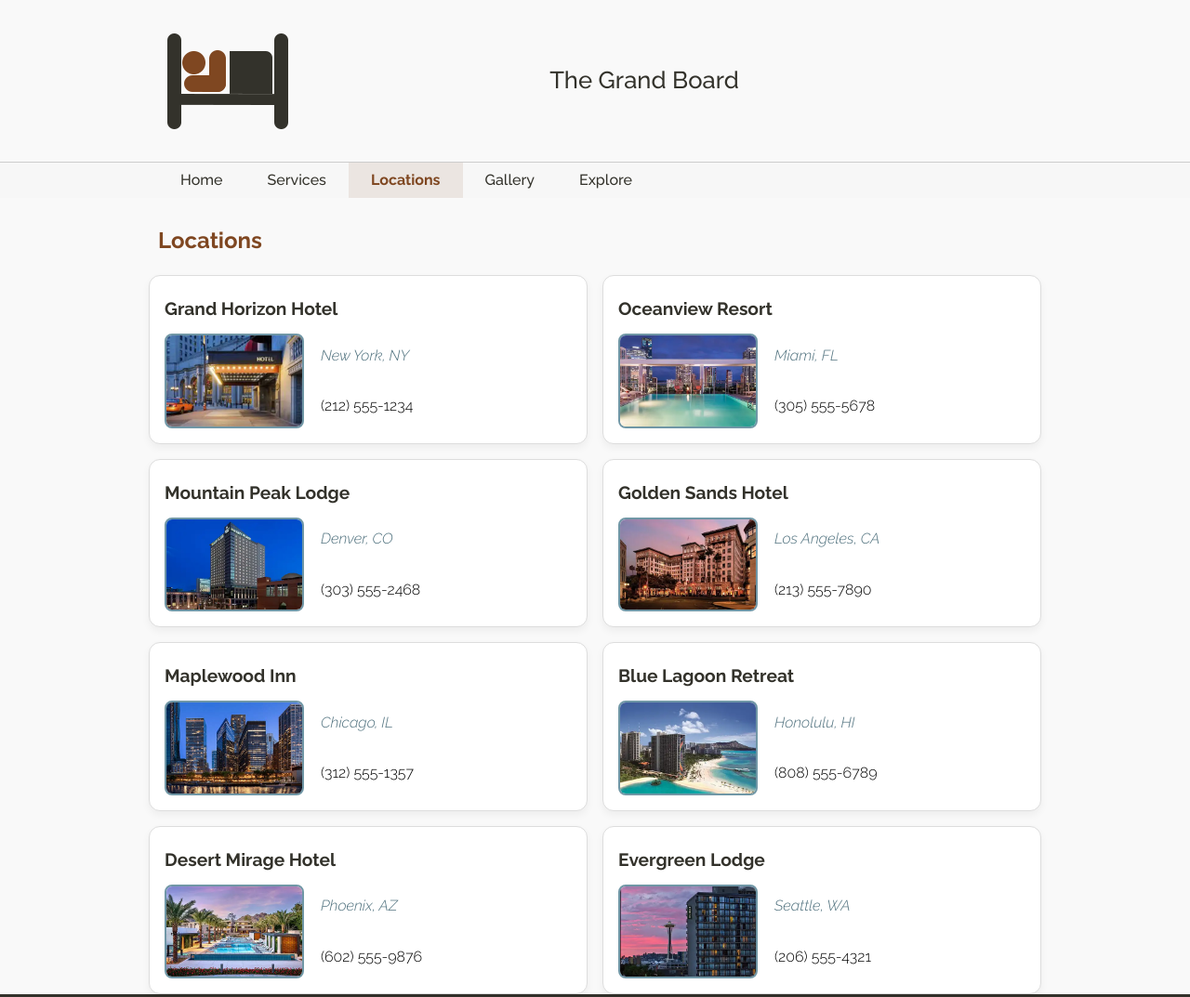
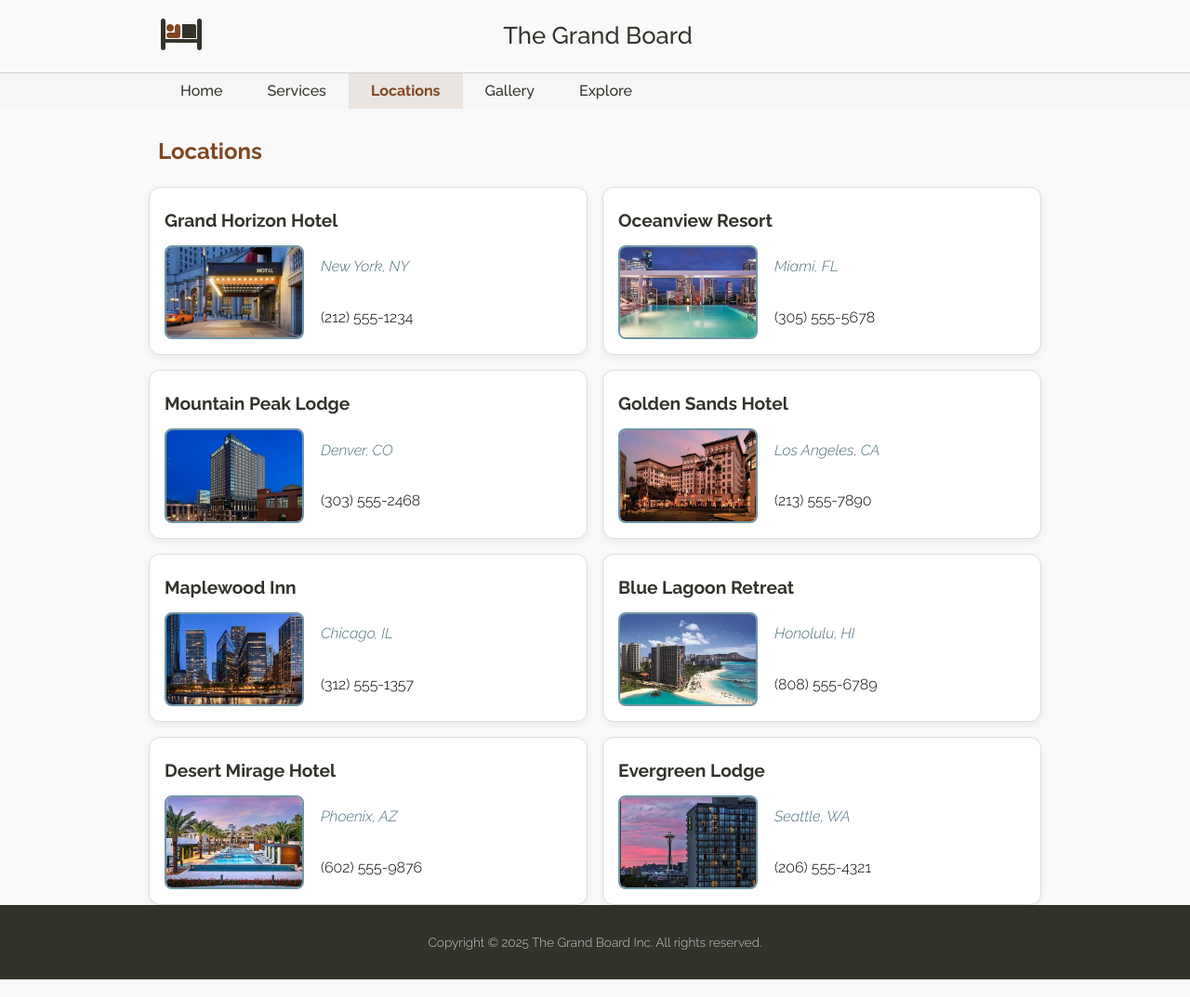
Before and after one commit to ash44osa/hotelChain, a plain HTML site: page index.html in a window 1280 px wide. Shown: the top 1073 px of the page at 93% size. Drawn offline with Linux system fonts and the light colour scheme.

Commit message:
potential

```diff
--- a/index.html
+++ b/index.html
@@ -28,13 +28,12 @@
             <div class="logo">
               <img
                 src="images/logo1x.png"
+                alt="site logo"
                 srcset="
-                  images/logo1x.png  50w,
-                  images/logo2x.png 100w,
-                  images/logo3x.png 150w
+                  images/logo1x.png 1x,
+                  images/logo2x.png 2x,
+                  images/logo3x.png 3x
                 "
-                sizes="(max-width: 600px) 50px, (max-width: 1024px) 100px, 150px"
-                alt="Logo"
               />
             </div>
             <span>The Grand Board</span>
--- a/scss/_large.scss
+++ b/scss/_large.scss
@@ -1,6 +1,3 @@
-.logo img {
-  width: 135px;
-}
 header,
 nav,
 main {
--- a/scss/_medium.scss
+++ b/scss/_medium.scss
@@ -1,7 +1,3 @@
-.logo img {
-  width: 90px;
-}
-
 #hotelLobby {
   display: grid;
   gap: 1rem; // Space between sections
--- a/scss/_small.scss
+++ b/scss/_small.scss
@@ -30,9 +30,8 @@ header {
   padding: 0.75rem $gutter;
 
   .logo img {
-    width: 100%;
+    max-width: 100%;
     height: auto;
-    display: block;
   }
   span {
     font-size: 1.6rem;
```
Also changed, not shown: css/styles.css, css/styles.min.css, 2 other files.
